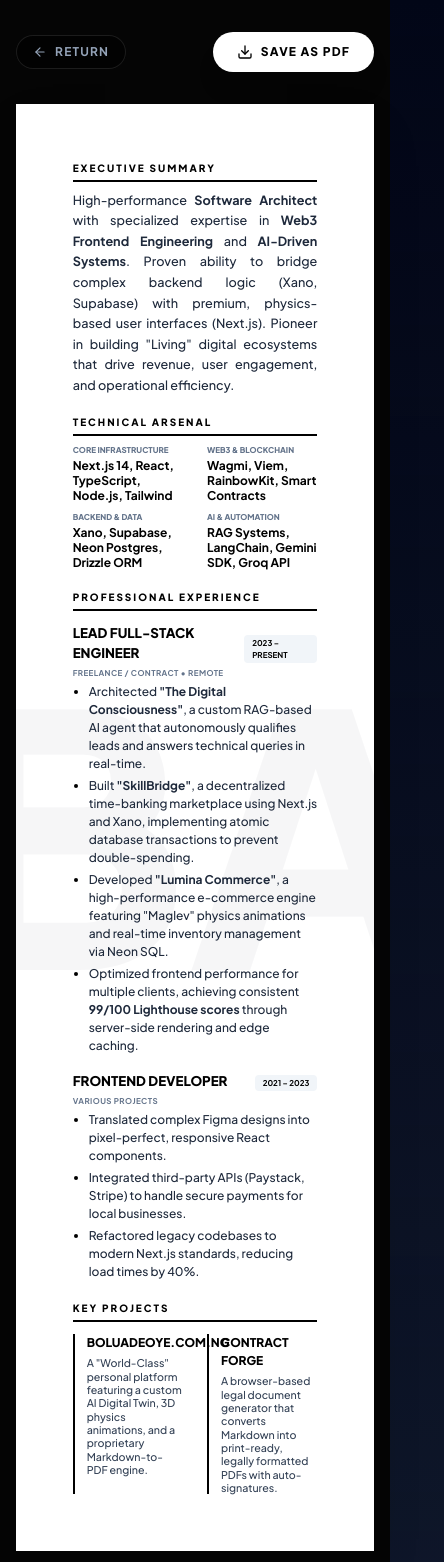
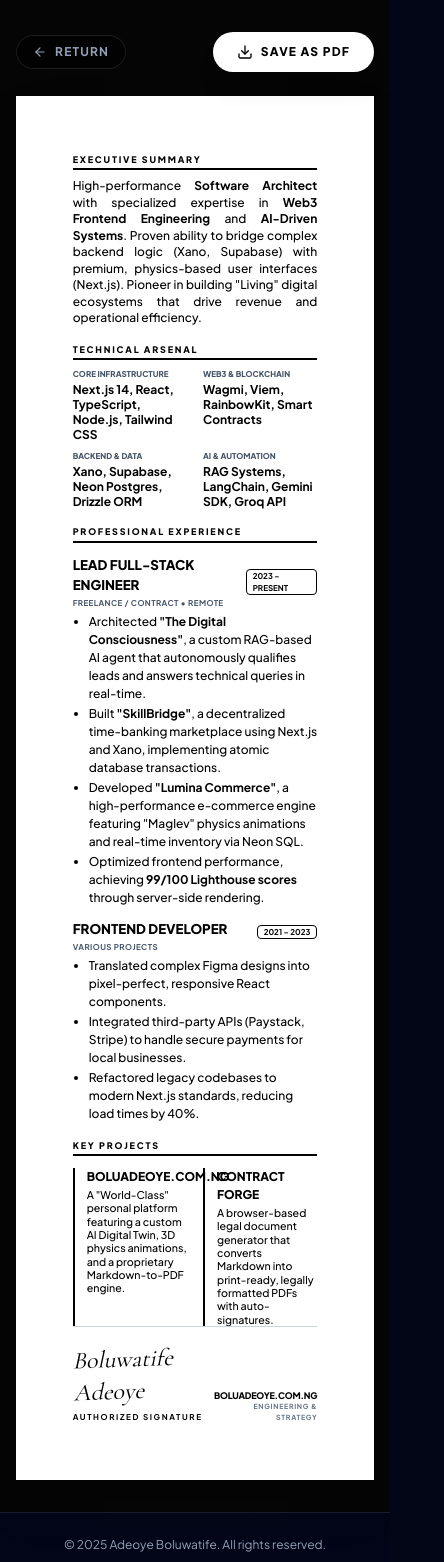
Before and after one commit to boluadeoye/world-class-blog-frontend, a Next.js app: page /resume in a window 390 px wide. Shown: the top 1562 px of the page, 444 px wide, since content can reach past the window. Built offline with nearby package versions, Linux system fonts and the light colour scheme.

Commit message:
Fix: Compact resume to single page and force black text for print visibility

```diff
--- a/src/app/resume/page.js
+++ b/src/app/resume/page.js
@@ -14,26 +14,22 @@ export default function ResumePage() {
       <style jsx global>{`
         header { display: none !important; }
         @media print {
-          /* Hides Browser Headers/Footers (URL, Date, Page #) */
-          @page { margin: 0; size: A4; }
-          body { background: white; -webkit-print-color-adjust: exact; }
-
-          /* Hide UI elements */
+          @page { margin: 0.5cm; size: A4; }
+          body { background: white !important; -webkit-print-color-adjust: exact; }
+          * { color: black !important; border-color: black !important; }
           .no-print { display: none !important; }
-
-          /* Force A4 Dimensions */
           .print-container {
-            width: 210mm;
-            height: 297mm;
-            padding: 15mm !important; /* Internal padding instead of browser margin */
-            margin: 0 auto;
-            overflow: hidden; /* Cut off anything that spills */
+            width: 100%;
+            height: auto;
+            padding: 0 !important;
+            box-shadow: none !important;
+            margin: 0 !important;
           }
         }
       `}</style>
 
       {/* === ACTIONS (Hidden on Print) === */}
-      <div className="w-full max-w-[210mm] flex justify-between items-center mb-8 no-print sticky top-4 z-50">
+      <div className="w-full max-w-[210mm] flex justify-between items-center mb-6 no-print sticky top-4 z-50">
         <Link href="/" className="flex items-center gap-2 text-slate-400 hover:text-white text-xs font-bold uppercase tracking-widest bg-black/50 backdrop-blur-md px-4 py-2 rounded-full border border-white/10">
           <ArrowLeft size={14} /> Return
         </Link>
@@ -45,88 +41,85 @@ export default function ResumePage() {
         </button>
       </div>
 
-      {/* === THE DOCUMENT === */}
-      <div className="print-container bg-white text-black w-full max-w-[210mm] min-h-[297mm] p-[15mm] shadow-2xl relative flex flex-col justify-between">
+      {/* === THE DOCUMENT (A4) === */}
+      <div className="print-container bg-white text-black w-full max-w-[210mm] min-h-[297mm] p-[15mm] shadow-2xl relative flex flex-col">
 
-        {/* WATERMARK */}
-        <div className="absolute top-1/2 left-1/2 -translate-x-1/2 -translate-y-1/2 text-[350px] font-black text-slate-900 opacity-[0.03] pointer-events-none select-none z-0 leading-none">
-          BA
-        </div>
-
-        <div className="relative z-10 flex-1">
         {/* HEADER */}
-          <header className="border-b-4 border-black pb-4 mb-5">
-            <h1 className="text-5xl font-black uppercase tracking-tighter leading-[0.9] mb-3">
+        <header className="border-b-4 border-black pb-4 mb-4">
+          <div className="flex justify-between items-end">
+            <div>
+              <h1 className="text-5xl font-black uppercase tracking-tighter leading-[0.9] mb-2">
                 Boluwatife<br/>Adeoye
               </h1>
-            <div className="flex flex-col md:flex-row md:items-center justify-between gap-3">
-              <p className="text-xs font-bold bg-black text-white px-2 py-1 inline-block uppercase tracking-[0.2em] print:text-black print:bg-transparent print:border print:border-black">
+              <p className="text-xs font-bold bg-black text-white px-2 py-0.5 inline-block uppercase tracking-[0.2em]">
                 Senior Full-Stack Engineer
               </p>
-              <div className="flex flex-wrap gap-x-4 gap-y-1 text-[9px] font-bold uppercase tracking-wider text-slate-600 print:text-black">
-                <span className="flex items-center gap-1">boluadeoye.com.ng</span>
-                <span className="flex items-center gap-1">boluadeoye97@gmail.com</span>
-                <span className="flex items-center gap-1">+234 810 629 3674</span>
+            </div>
+            <div className="text-right flex flex-col items-end gap-1 text-[9px] font-bold uppercase tracking-wider">
+              <span className="flex items-center gap-1">boluadeoye.com.ng <Globe size={10} /></span>
+              <span className="flex items-center gap-1">boluadeoye97@gmail.com <Mail size={10} /></span>
+              <span className="flex items-center gap-1">+234 810 629 3674 <Phone size={10} /></span>
+              <span>Lagos, Nigeria</span>
             </div>
           </div>
         </header>
 
         {/* SUMMARY */}
-          <section className="mb-5">
-            <h2 className="text-[10px] font-black uppercase tracking-[0.2em] border-b-2 border-black pb-1 mb-2">Executive Summary</h2>
-            <p className="text-[9.5pt] leading-relaxed text-justify font-medium text-slate-800 print:text-black">
-              High-performance <strong>Software Architect</strong> with specialized expertise in <strong>Web3 Frontend Engineering</strong> and <strong>AI-Driven Systems</strong>. Proven ability to bridge complex backend logic (Xano, Supabase) with premium, physics-based user interfaces (Next.js). Pioneer in building "Living" digital ecosystems that drive revenue, user engagement, and operational efficiency.
+        <section className="mb-4">
+          <h2 className="text-[9px] font-black uppercase tracking-[0.2em] border-b-2 border-black pb-0.5 mb-2">Executive Summary</h2>
+          <p className="text-[9pt] leading-snug text-justify font-medium">
+            High-performance <strong>Software Architect</strong> with specialized expertise in <strong>Web3 Frontend Engineering</strong> and <strong>AI-Driven Systems</strong>. Proven ability to bridge complex backend logic (Xano, Supabase) with premium, physics-based user interfaces (Next.js). Pioneer in building "Living" digital ecosystems that drive revenue and operational efficiency.
           </p>
         </section>
 
-          {/* SKILLS GRID */}
-          <section className="mb-5">
-            <h2 className="text-[10px] font-black uppercase tracking-[0.2em] border-b-2 border-black pb-1 mb-2">Technical Arsenal</h2>
-            <div className="grid grid-cols-2 gap-y-2 gap-x-6">
+        {/* SKILLS GRID (Compact) */}
+        <section className="mb-4">
+          <h2 className="text-[9px] font-black uppercase tracking-[0.2em] border-b-2 border-black pb-0.5 mb-2">Technical Arsenal</h2>
+          <div className="grid grid-cols-2 gap-y-2 gap-x-4">
             <div>
-                <p className="text-[8px] font-black uppercase text-slate-500 mb-0.5 print:text-black">Core Infrastructure</p>
-                <p className="text-[9pt] font-bold leading-tight">Next.js 14, React, TypeScript, Node.js, Tailwind</p>
+              <p className="text-[8px] font-black uppercase text-slate-600 mb-0.5">Core Infrastructure</p>
+              <p className="text-[9pt] font-bold leading-tight">Next.js 14, React, TypeScript, Node.js, Tailwind CSS</p>
             </div>
             <div>
-                <p className="text-[8px] font-black uppercase text-slate-500 mb-0.5 print:text-black">Web3 & Blockchain</p>
+              <p className="text-[8px] font-black uppercase text-slate-600 mb-0.5">Web3 & Blockchain</p>
               <p className="text-[9pt] font-bold leading-tight">Wagmi, Viem, RainbowKit, Smart Contracts</p>
             </div>
             <div>
-                <p className="text-[8px] font-black uppercase text-slate-500 mb-0.5 print:text-black">Backend & Data</p>
+              <p className="text-[8px] font-black uppercase text-slate-600 mb-0.5">Backend & Data</p>
               <p className="text-[9pt] font-bold leading-tight">Xano, Supabase, Neon Postgres, Drizzle ORM</p>
             </div>
             <div>
-                <p className="text-[8px] font-black uppercase text-slate-500 mb-0.5 print:text-black">AI & Automation</p>
+              <p className="text-[8px] font-black uppercase text-slate-600 mb-0.5">AI & Automation</p>
               <p className="text-[9pt] font-bold leading-tight">RAG Systems, LangChain, Gemini SDK, Groq API</p>
             </div>
           </div>
         </section>
 
         {/* EXPERIENCE */}
-          <section className="mb-5">
-            <h2 className="text-[10px] font-black uppercase tracking-[0.2em] border-b-2 border-black pb-1 mb-3">Professional Experience</h2>
+        <section className="mb-4">
+          <h2 className="text-[9px] font-black uppercase tracking-[0.2em] border-b-2 border-black pb-0.5 mb-3">Professional Experience</h2>
 
-            <div className="mb-4">
-              <div className="flex justify-between items-end mb-1">
+          <div className="mb-3">
+            <div className="flex justify-between items-end mb-0.5">
               <h3 className="text-[10pt] font-black uppercase">Lead Full-Stack Engineer</h3>
-                <span className="text-[8px] font-bold bg-slate-100 px-2 py-0.5 rounded print:border print:border-slate-300">2023 – PRESENT</span>
+              <span className="text-[8px] font-bold border border-black px-1.5 rounded">2023 – PRESENT</span>
             </div>
-              <p className="text-[8px] font-bold text-slate-500 uppercase tracking-wider mb-1 print:text-black">Freelance / Contract • Remote</p>
-              <ul className="list-disc pl-4 text-[9pt] space-y-1 font-medium text-slate-800 marker:text-black print:text-black">
+            <p className="text-[8px] font-bold text-slate-600 uppercase tracking-wider mb-1">Freelance / Contract • Remote</p>
+            <ul className="list-disc pl-4 text-[9pt] space-y-0.5 font-medium marker:text-black">
               <li>Architected <strong>"The Digital Consciousness"</strong>, a custom RAG-based AI agent that autonomously qualifies leads and answers technical queries in real-time.</li>
-                <li>Built <strong>"SkillBridge"</strong>, a decentralized time-banking marketplace using Next.js and Xano, implementing atomic database transactions to prevent double-spending.</li>
-                <li>Developed <strong>"Lumina Commerce"</strong>, a high-performance e-commerce engine featuring "Maglev" physics animations and real-time inventory management via Neon SQL.</li>
-                <li>Optimized frontend performance for multiple clients, achieving consistent <strong>99/100 Lighthouse scores</strong> through server-side rendering and edge caching.</li>
+              <li>Built <strong>"SkillBridge"</strong>, a decentralized time-banking marketplace using Next.js and Xano, implementing atomic database transactions.</li>
+              <li>Developed <strong>"Lumina Commerce"</strong>, a high-performance e-commerce engine featuring "Maglev" physics animations and real-time inventory via Neon SQL.</li>
+              <li>Optimized frontend performance, achieving <strong>99/100 Lighthouse scores</strong> through server-side rendering.</li>
             </ul>
           </div>
 
           <div>
-              <div className="flex justify-between items-end mb-1">
+            <div className="flex justify-between items-end mb-0.5">
               <h3 className="text-[10pt] font-black uppercase">Frontend Developer</h3>
-                <span className="text-[8px] font-bold bg-slate-100 px-2 py-0.5 rounded print:border print:border-slate-300">2021 – 2023</span>
+              <span className="text-[8px] font-bold border border-black px-1.5 rounded">2021 – 2023</span>
             </div>
-              <p className="text-[8px] font-bold text-slate-500 uppercase tracking-wider mb-1 print:text-black">Various Projects</p>
-              <ul className="list-disc pl-4 text-[9pt] space-y-1 font-medium text-slate-800 marker:text-black print:text-black">
+            <p className="text-[8px] font-bold text-slate-600 uppercase tracking-wider mb-1">Various Projects</p>
+            <ul className="list-disc pl-4 text-[9pt] space-y-0.5 font-medium marker:text-black">
               <li>Translated complex Figma designs into pixel-perfect, responsive React components.</li>
               <li>Integrated third-party APIs (Paystack, Stripe) to handle secure payments for local businesses.</li>
               <li>Refactored legacy codebases to modern Next.js standards, reducing load times by 40%.</li>
@@ -135,25 +128,38 @@ export default function ResumePage() {
         </section>
 
         {/* PROJECTS */}
-          <section>
-            <h2 className="text-[10px] font-black uppercase tracking-[0.2em] border-b-2 border-black pb-1 mb-3">Key Projects</h2>
+        <section className="flex-1">
+          <h2 className="text-[9px] font-black uppercase tracking-[0.2em] border-b-2 border-black pb-0.5 mb-3">Key Projects</h2>
 
-            <div className="grid grid-cols-2 gap-6">
+          <div className="grid grid-cols-2 gap-4">
             <div className="border-l-2 border-black pl-3">
-                <h3 className="text-[9pt] font-black uppercase mb-1">BoluAdeoye.com.ng</h3>
-                <p className="text-[8pt] leading-tight font-medium text-slate-700 print:text-black">
+              <h3 className="text-[9pt] font-black uppercase mb-0.5">BoluAdeoye.com.ng</h3>
+              <p className="text-[8pt] leading-tight font-medium">
                 A "World-Class" personal platform featuring a custom AI Digital Twin, 3D physics animations, and a proprietary Markdown-to-PDF engine.
               </p>
             </div>
             <div className="border-l-2 border-black pl-3">
-                <h3 className="text-[9pt] font-black uppercase mb-1">Contract Forge</h3>
-                <p className="text-[8pt] leading-tight font-medium text-slate-700 print:text-black">
+              <h3 className="text-[9pt] font-black uppercase mb-0.5">Contract Forge</h3>
+              <p className="text-[8pt] leading-tight font-medium">
                 A browser-based legal document generator that converts Markdown into print-ready, legally formatted PDFs with auto-signatures.
               </p>
             </div>
           </div>
         </section>
+
+        {/* FOOTER */}
+        <footer className="mt-auto pt-4 border-t border-slate-300 flex justify-between items-end">
+          <div className="flex flex-col gap-1">
+            <div className="font-serif italic text-2xl text-black transform -rotate-2">
+              Boluwatife Adeoye
             </div>
+            <p className="text-[8px] uppercase tracking-[0.2em] font-bold">Authorized Signature</p>
+          </div>
+          <div className="text-right">
+            <p className="text-[9px] font-black text-black tracking-tight">BOLUADEOYE.COM.NG</p>
+            <p className="text-[7px] font-bold text-slate-500 uppercase tracking-widest">Engineering & Strategy</p>
+          </div>
+        </footer>
 
       </div>
     </main>
```
Lines whose indentation alone changed are shown as unchanged.
